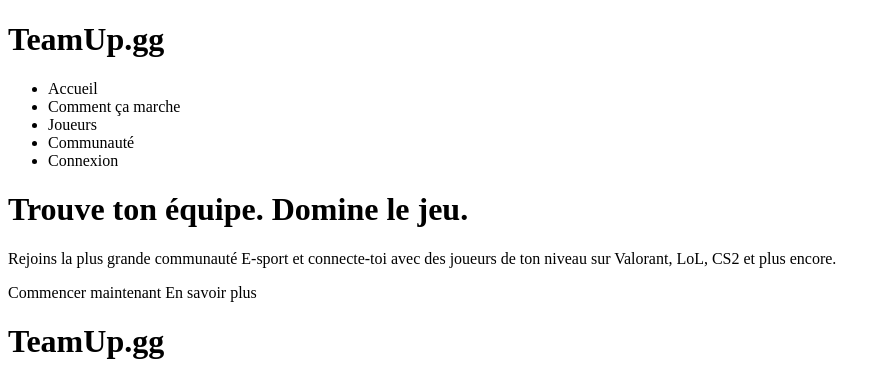
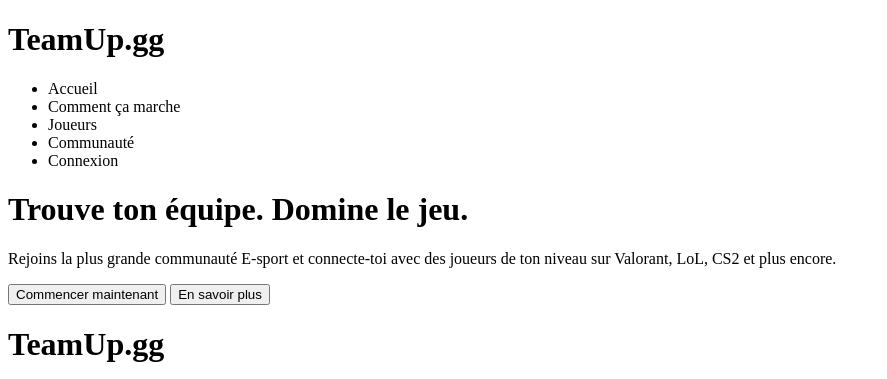
Before and after one commit to Aymane-Elhassouni/TeamUp.gg, a plain HTML site: page index.html in a window 1280 px wide. Shown: the top 379 px of the page, without its empty margins (0-887 px from the left). Drawn offline with Linux system fonts and the light colour scheme.

Commit message:
add button

```diff
--- a/index.html
+++ b/index.html
@@ -19,8 +19,12 @@
         <!--Heading 1-->
         <h1>Trouve ton équipe. Domine le jeu.</h1>
         <p>Rejoins la plus grande communauté E-sport et connecte-toi avec des joueurs de ton niveau sur Valorant, LoL, CS2 et plus encore.</p>
-        <a>Commencer maintenant</a>
-        <a>En savoir plus</a>
+        <button>
+            <a>Commencer maintenant</a>
+        </button>
+        <button>
+            <a>En savoir plus</a>
+        </button>
     </header>
     <footer>
         <div>
```
